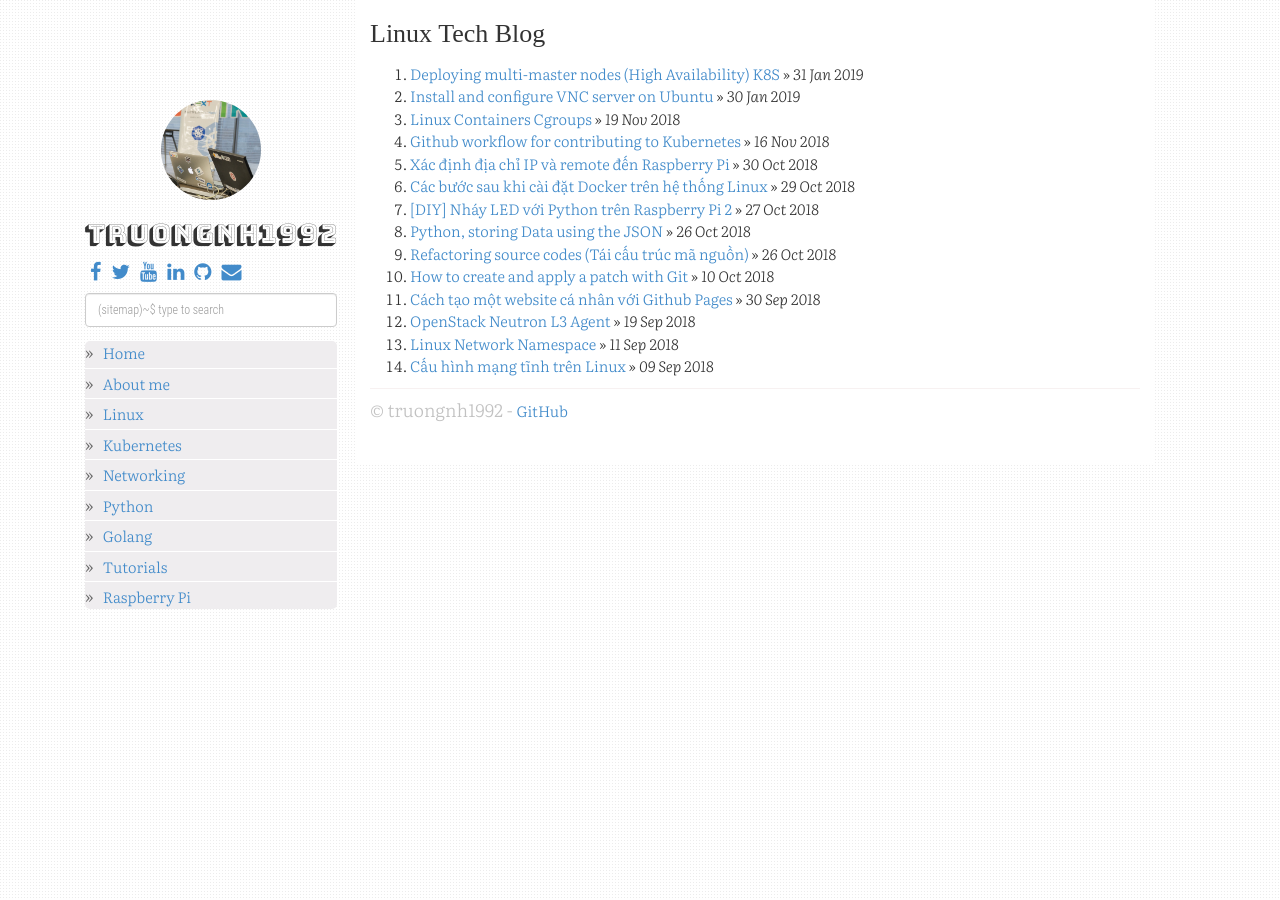
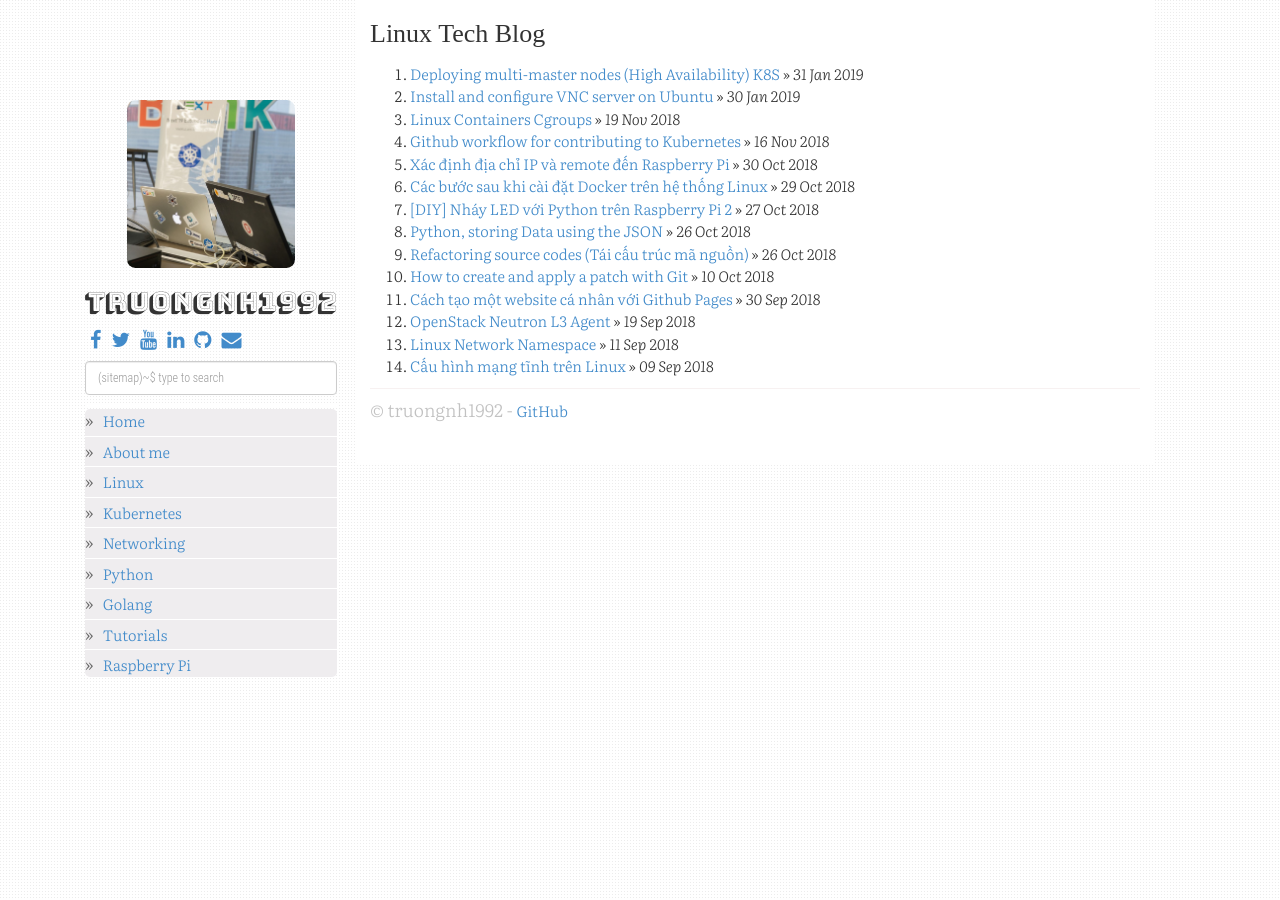
Before and after one commit to truongnh1992/truongnh1992.github.io, a Jekyll site: the page built from index.html, in a window 1280 px wide. Built offline with Jekyll 4.4.1, drawn with Linux system fonts in a browser that asks for light colours; nearby versions of some CDN libraries; some web fonts are replaced; the list of posts is cut into pages by our own code.

Commit message:
Changing border-radius and size of profile-avatar
Signed-off-by: Nguyen Hai Truong <truongnh@vn.fujitsu.com>

```diff
--- a/static/css/main.css
+++ b/static/css/main.css
@@ -154,11 +154,9 @@ div.col-sm-3 div.profile-about {
   color: #8C8C8C;
 }
 div.col-sm-3 img.profile-avatar {
-  border-radius: 150px;
-  -webkit-border-radius: 150px;
-  -moz-border-radius: 150px;
-  -ms-border-radius: 150px;
-  -o-border-radius: 150px;
+  border-radius: 5%;
+  height: 168px;
+  width: 168px;
   margin-left: auto;
   margin-right: auto;
 }
```
